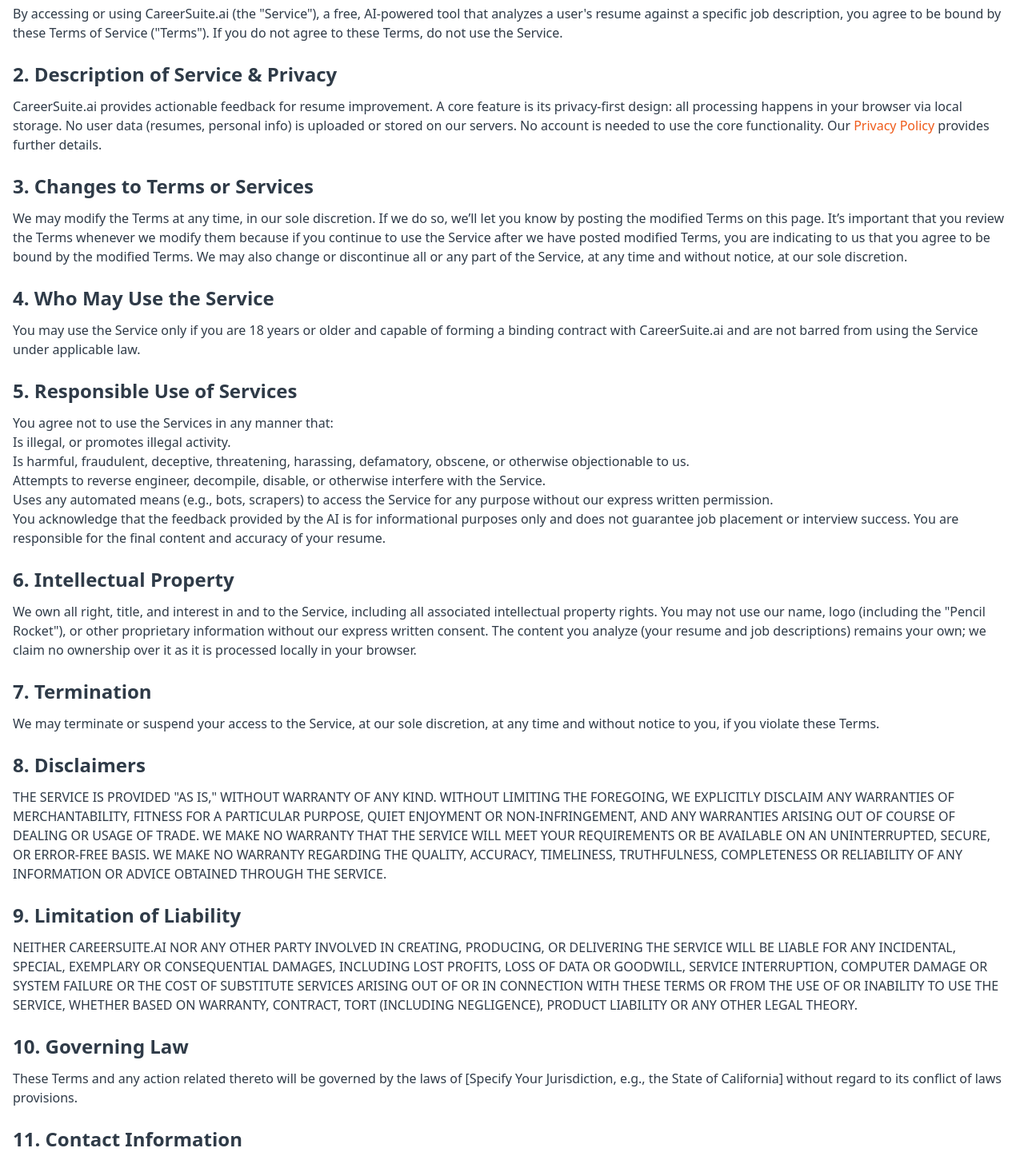
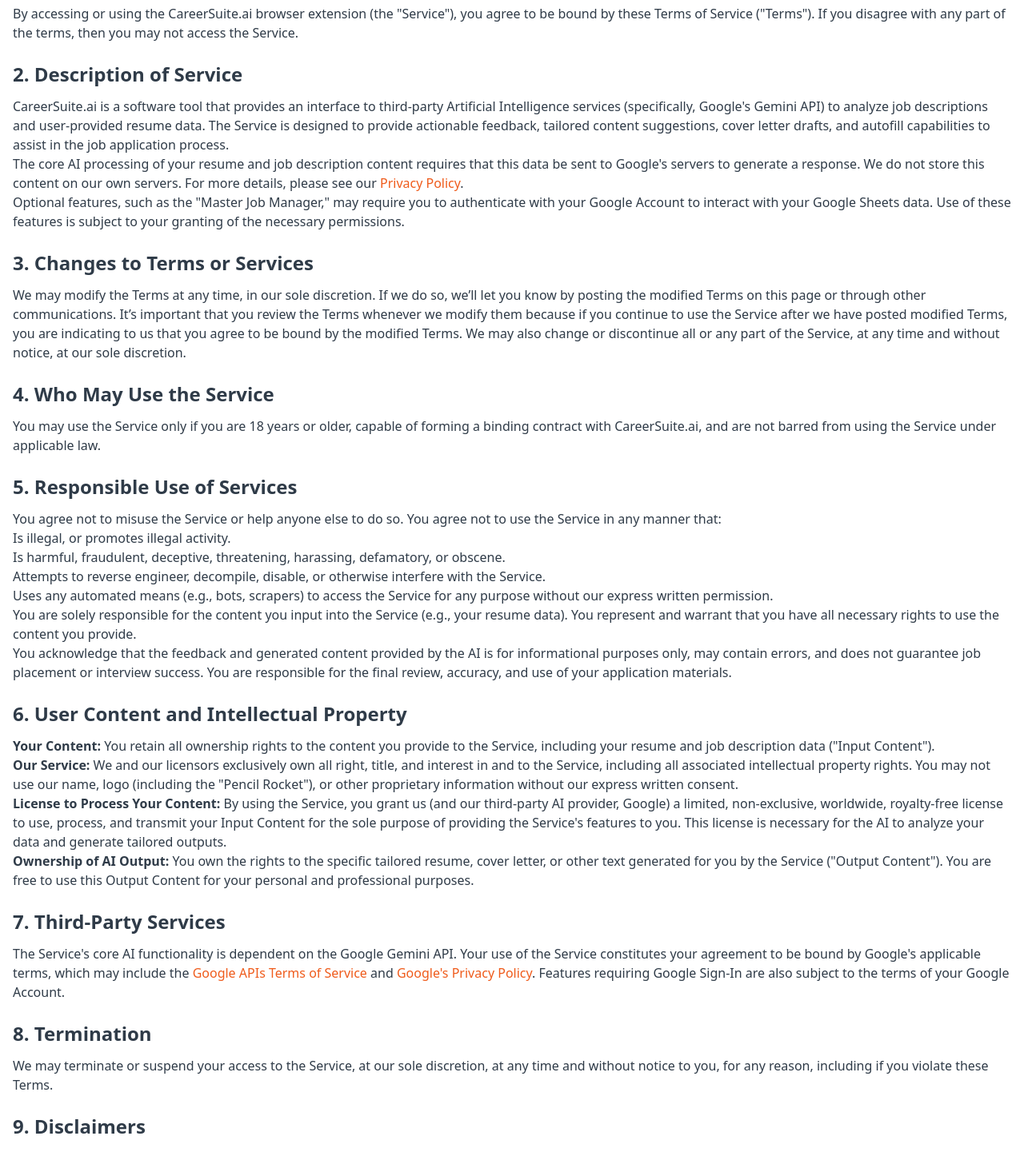
Before and after one commit to Frankwerd/CareerSuite-Website, a Next.js app: page /tos in a window 1280 px wide. Shown: the part 260-1701 px from the top of the page at 80% size. Built offline with nearby package versions, Linux system fonts and the light colour scheme.

Commit message:
Update page.tsx

```diff
--- a/src/app/tos/page.tsx
+++ b/src/app/tos/page.tsx
@@ -11,63 +11,83 @@
     <div className="container mx-auto px-4 py-12 min-h-[calc(100vh-10rem)]"> {/* Adjust min-h as needed */}
       <h1 className="text-3xl font-bold text-foreground mb-6">Terms of Service for CareerSuite.ai</h1>
       <div className="prose dark:prose-invert max-w-none">
+        {/* The JS will automatically fill in today's date */}
         <p><em>Last Updated: {new Date().toLocaleDateString()}</em></p>
 
         <h2 className="text-2xl font-semibold mt-6 mb-3">1. Agreement to Terms</h2>
         <p>
-          By accessing or using CareerSuite.ai (the "Service"), a free, AI-powered tool that analyzes a user's resume against a specific job description, you agree to be bound by these Terms of Service ("Terms").
-          If you do not agree to these Terms, do not use the Service.
+          By accessing or using the CareerSuite.ai browser extension (the "Service"), you agree to be bound by these Terms of Service ("Terms").
+          If you disagree with any part of the terms, then you may not access the Service.
         </p>
 
-        <h2 className="text-2xl font-semibold mt-6 mb-3">2. Description of Service & Privacy</h2>
+        <h2 className="text-2xl font-semibold mt-6 mb-3">2. Description of Service</h2>
         <p>
-          CareerSuite.ai provides actionable feedback for resume improvement. A core feature is its privacy-first design:
-          all processing happens in your browser via local storage. No user data (resumes, personal info) is uploaded or stored on our servers.
-          No account is needed to use the core functionality. Our <a href="/privacy" className="text-primary hover:underline">Privacy Policy</a> provides further details.
+          CareerSuite.ai is a software tool that provides an interface to third-party Artificial Intelligence services (specifically, Google's Gemini API) to analyze job descriptions and user-provided resume data. The Service is designed to provide actionable feedback, tailored content suggestions, cover letter drafts, and autofill capabilities to assist in the job application process.
+        </p>
+        <p>
+          The core AI processing of your resume and job description content requires that this data be sent to Google's servers to generate a response. We do not store this content on our own servers. For more details, please see our <a href="/privacy" className="text-primary hover:underline">Privacy Policy</a>.
+        </p>
+        <p>
+          Optional features, such as the "Master Job Manager," may require you to authenticate with your Google Account to interact with your Google Sheets data. Use of these features is subject to your granting of the necessary permissions.
         </p>
 
         <h2 className="text-2xl font-semibold mt-6 mb-3">3. Changes to Terms or Services</h2>
         <p>
           We may modify the Terms at any time, in our sole discretion. If we do so, we’ll let you know
-          by posting the modified Terms on this page. It’s important that you review the Terms whenever we modify them because if you continue
+          by posting the modified Terms on this page or through other communications. It’s important that you review the Terms whenever we modify them because if you continue
           to use the Service after we have posted modified Terms, you are indicating to us that you agree to be
           bound by the modified Terms. We may also change or discontinue all or any part of the Service, at any time and without notice, at our sole discretion.
         </p>
 
         <h2 className="text-2xl font-semibold mt-6 mb-3">4. Who May Use the Service</h2>
         <p>
-          You may use the Service only if you are 18 years or older and capable of forming a binding
-          contract with CareerSuite.ai and are not barred from using the Service under applicable law.
+          You may use the Service only if you are 18 years or older, capable of forming a binding
+          contract with CareerSuite.ai, and are not barred from using the Service under applicable law.
         </p>
-
-        {/* Section 4 on Account Registration is removed as it's not applicable */}
 
         <h2 className="text-2xl font-semibold mt-6 mb-3">5. Responsible Use of Services</h2>
         <p>
-          You agree not to use the Services in any manner that:
+          You agree not to misuse the Service or help anyone else to do so. You agree not to use the Service in any manner that:
         </p>
         <ul>
           <li>Is illegal, or promotes illegal activity.</li>
-          <li>Is harmful, fraudulent, deceptive, threatening, harassing, defamatory, obscene, or otherwise objectionable to us.</li>
+          <li>Is harmful, fraudulent, deceptive, threatening, harassing, defamatory, or obscene.</li>
           <li>Attempts to reverse engineer, decompile, disable, or otherwise interfere with the Service.</li>
           <li>Uses any automated means (e.g., bots, scrapers) to access the Service for any purpose without our express written permission.</li>
         </ul>
-        <p>You acknowledge that the feedback provided by the AI is for informational purposes only and does not guarantee job placement or interview success. You are responsible for the final content and accuracy of your resume.</p>
-
-        <h2 className="text-2xl font-semibold mt-6 mb-3">6. Intellectual Property</h2>
         <p>
-          We own all right, title, and interest in and to the Service, including all associated intellectual property rights.
-          You may not use our name, logo (including the "Pencil Rocket"), or other proprietary information without our express written consent.
-          The content you analyze (your resume and job descriptions) remains your own; we claim no ownership over it as it is processed locally in your browser.
+          You are solely responsible for the content you input into the Service (e.g., your resume data). You represent and warrant that you have all necessary rights to use the content you provide.
+        </p>
+        <p>
+          You acknowledge that the feedback and generated content provided by the AI is for informational purposes only, may contain errors, and does not guarantee job placement or interview success. You are responsible for the final review, accuracy, and use of your application materials.
         </p>
 
-        <h2 className="text-2xl font-semibold mt-6 mb-3">7. Termination</h2>
+        <h2 className="text-2xl font-semibold mt-6 mb-3">6. User Content and Intellectual Property</h2>
+        <p>
+          <strong>Your Content:</strong> You retain all ownership rights to the content you provide to the Service, including your resume and job description data ("Input Content").
+        </p>
+        <p>
+          <strong>Our Service:</strong> We and our licensors exclusively own all right, title, and interest in and to the Service, including all associated intellectual property rights. You may not use our name, logo (including the "Pencil Rocket"), or other proprietary information without our express written consent.
+        </p>
+        <p>
+          <strong>License to Process Your Content:</strong> By using the Service, you grant us (and our third-party AI provider, Google) a limited, non-exclusive, worldwide, royalty-free license to use, process, and transmit your Input Content for the sole purpose of providing the Service's features to you. This license is necessary for the AI to analyze your data and generate tailored outputs.
+        </p>
+        <p>
+          <strong>Ownership of AI Output:</strong> You own the rights to the specific tailored resume, cover letter, or other text generated for you by the Service ("Output Content"). You are free to use this Output Content for your personal and professional purposes.
+        </p>
+
+        <h2 className="text-2xl font-semibold mt-6 mb-3">7. Third-Party Services</h2>
+        <p>
+          The Service's core AI functionality is dependent on the Google Gemini API. Your use of the Service constitutes your agreement to be bound by Google's applicable terms, which may include the <a href="https://developers.google.com/terms" target="_blank" rel="noopener noreferrer" className="text-primary hover:underline">Google APIs Terms of Service</a> and <a href="https://policies.google.com/privacy" target="_blank" rel="noopener noreferrer" className="text-primary hover:underline">Google's Privacy Policy</a>. Features requiring Google Sign-In are also subject to the terms of your Google Account.
+        </p>
+
+        <h2 className="text-2xl font-semibold mt-6 mb-3">8. Termination</h2>
         <p>
           We may terminate or suspend your access to the Service, at our sole discretion,
-          at any time and without notice to you, if you violate these Terms.
+          at any time and without notice to you, for any reason, including if you violate these Terms.
         </p>
 
-        <h2 className="text-2xl font-semibold mt-6 mb-3">8. Disclaimers</h2>
+        <h2 className="text-2xl font-semibold mt-6 mb-3">9. Disclaimers</h2>
         <p>
           THE SERVICE IS PROVIDED "AS IS," WITHOUT WARRANTY OF ANY KIND. WITHOUT LIMITING THE FOREGOING,
           WE EXPLICITLY DISCLAIM ANY WARRANTIES OF MERCHANTABILITY, FITNESS FOR A PARTICULAR PURPOSE, QUIET
@@ -76,7 +96,7 @@
           WE MAKE NO WARRANTY REGARDING THE QUALITY, ACCURACY, TIMELINESS, TRUTHFULNESS, COMPLETENESS OR RELIABILITY OF ANY INFORMATION OR ADVICE OBTAINED THROUGH THE SERVICE.
         </p>
 
-        <h2 className="text-2xl font-semibold mt-6 mb-3">9. Limitation of Liability</h2>
+        <h2 className="text-2xl font-semibold mt-6 mb-3">10. Limitation of Liability</h2>
         <p>
           NEITHER CAREERSUITE.AI NOR ANY OTHER PARTY INVOLVED IN CREATING, PRODUCING, OR DELIVERING THE SERVICE WILL BE
           LIABLE FOR ANY INCIDENTAL, SPECIAL, EXEMPLARY OR CONSEQUENTIAL DAMAGES, INCLUDING LOST PROFITS, LOSS OF DATA
@@ -84,12 +104,12 @@
           ARISING OUT OF OR IN CONNECTION WITH THESE TERMS OR FROM THE USE OF OR INABILITY TO USE THE SERVICE, WHETHER BASED ON WARRANTY, CONTRACT, TORT (INCLUDING NEGLIGENCE), PRODUCT LIABILITY OR ANY OTHER LEGAL THEORY.
         </p>
 
-        <h2 className="text-2xl font-semibold mt-6 mb-3">10. Governing Law</h2>
+        <h2 className="text-2xl font-semibold mt-6 mb-3">11. Governing Law</h2>
         <p>
-          These Terms and any action related thereto will be governed by the laws of [Specify Your Jurisdiction, e.g., the State of California] without regard to its conflict of laws provisions.
+          These Terms and any action related thereto will be governed by the laws of New Jersey, USA without regard to its conflict of laws provisions.
         </p>
 
-        <h2 className="text-2xl font-semibold mt-6 mb-3">11. Contact Information</h2>
+        <h2 className="text-2xl font-semibold mt-6 mb-3">12. Contact Information</h2>
         <p>
           If you have any questions about these Terms, please contact us via the information on our <a href="/contact" className="text-primary hover:underline">Contact Page</a>.
         </p>
```
